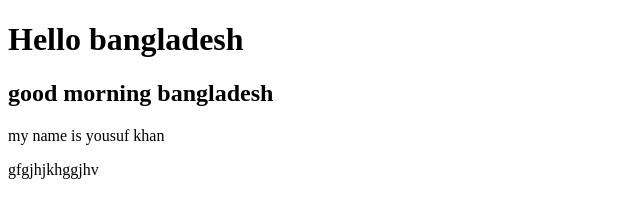
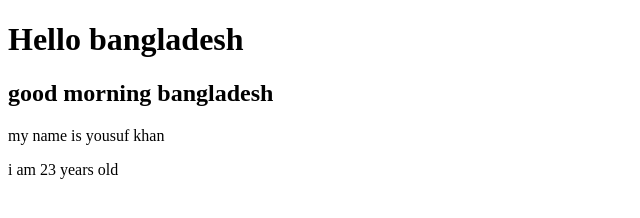
Before and after one commit to yousyp05/my-frist, a plain HTML site: page index.html in a window 1280 px wide. Shown: the full height of the page, 0-640 px from the left. Drawn offline with Linux system fonts and the light colour scheme.

Commit message:
Update index.html
done

```diff
--- a/index.html
+++ b/index.html
@@ -9,6 +9,6 @@
     <h1>Hello bangladesh</h1>
     <h2>good morning bangladesh</h2>
     <p>my name is yousuf khan</p>
-    <p>gfgjhjkhggjhv</p>
+    <p>i am 23 years old</p>
 </body>
 </html>
```
